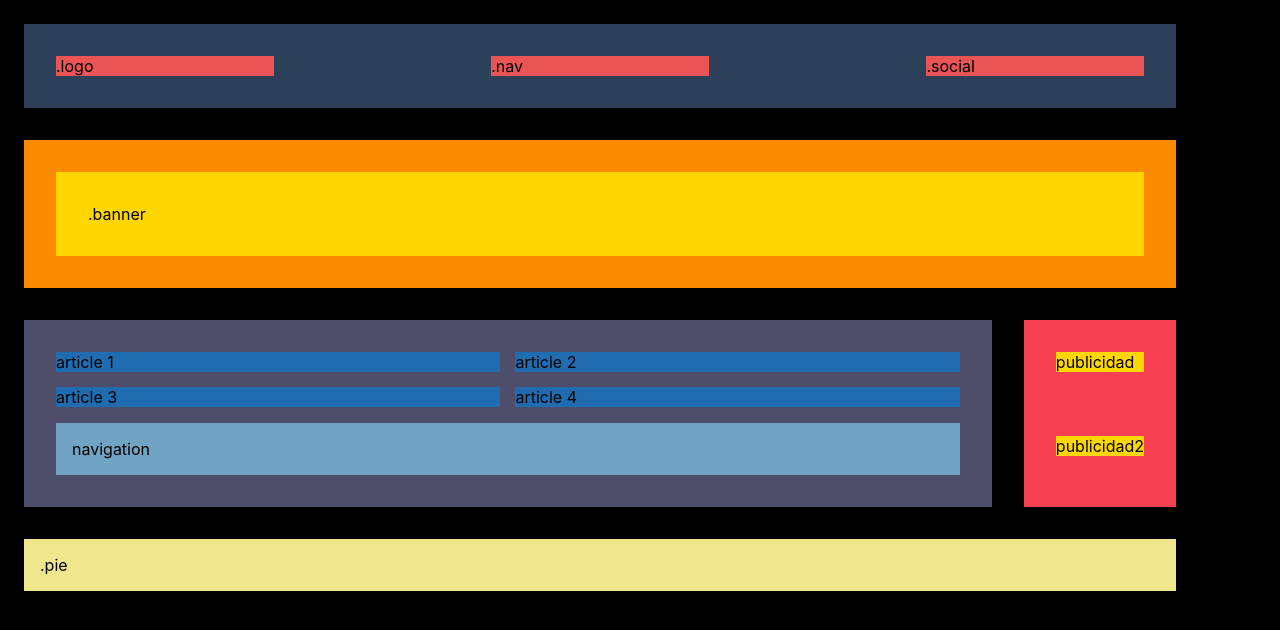
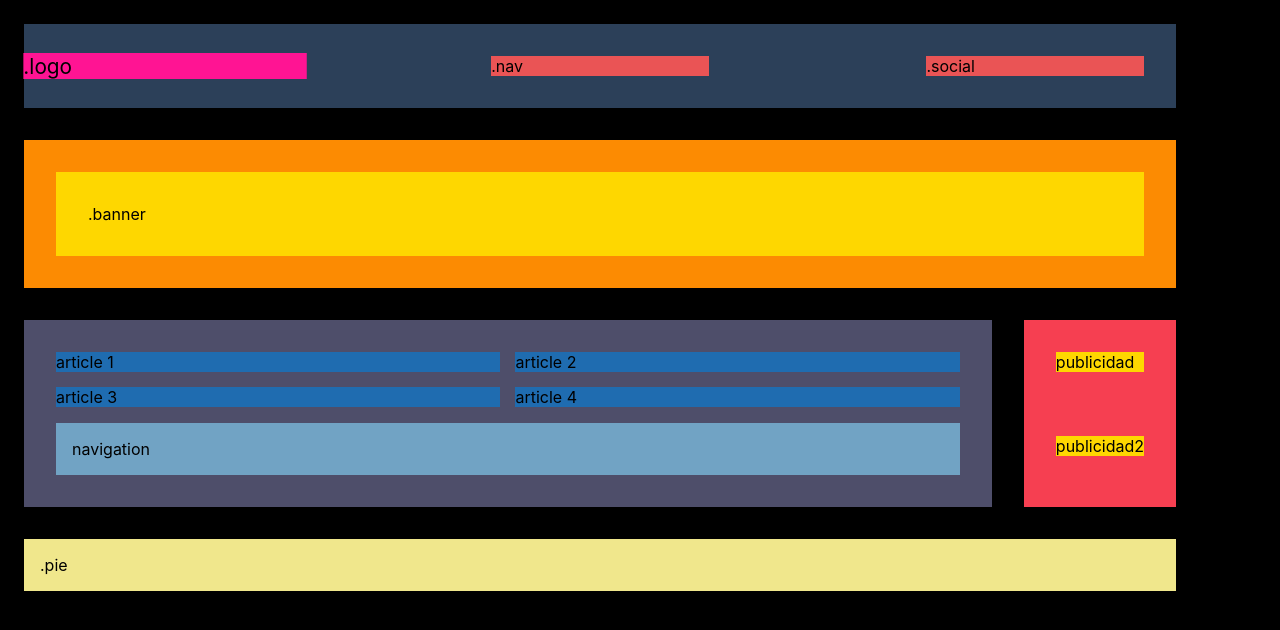
Before and after one commit to marcos-react/Sprint-1, a plain HTML site: page index.html in a window 1280 px wide. In both pictures the pointer is over the element ".logo". Drawn offline with Linux system fonts and the light colour scheme.

Commit message:
Exercici 5 nivell 3

```diff
--- a/main.css
+++ b/main.css
@@ -30,6 +30,11 @@ header .container-header div{
     flex-direction: row;
     width: 20%;
 
+}
+
+header .container-header div:hover:nth-of-type(1){
+    background: #ff1493;
+    transform: scale(1.3);
 }
 
 
```
